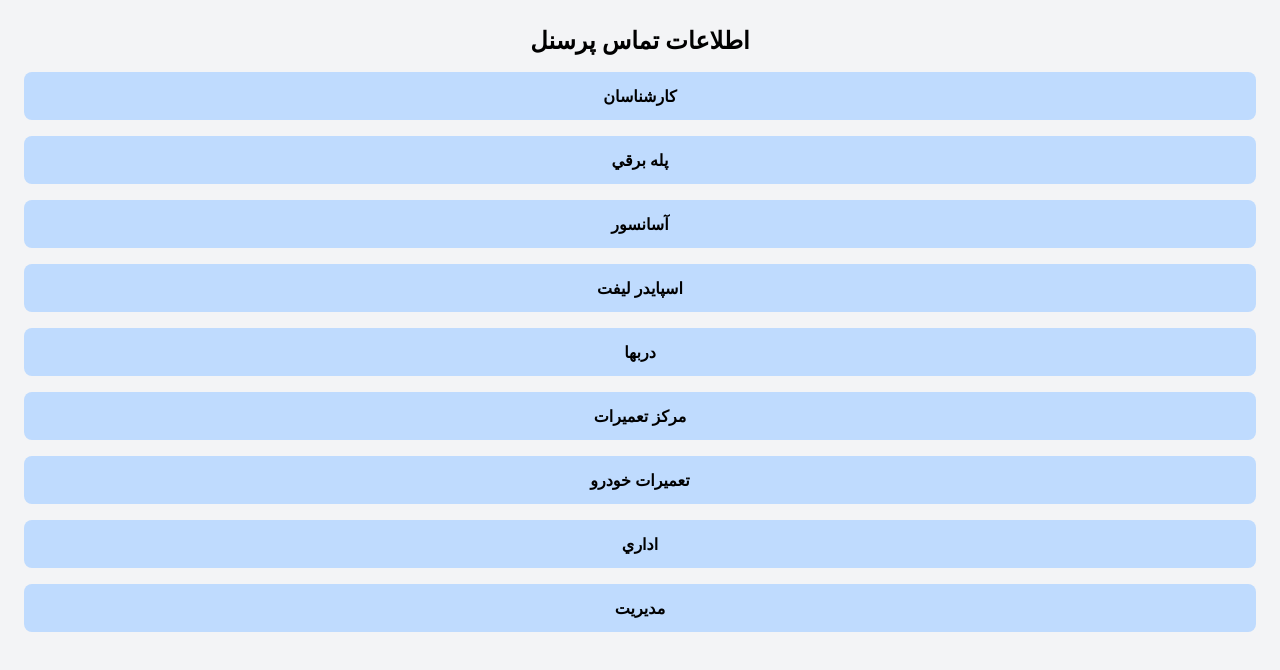
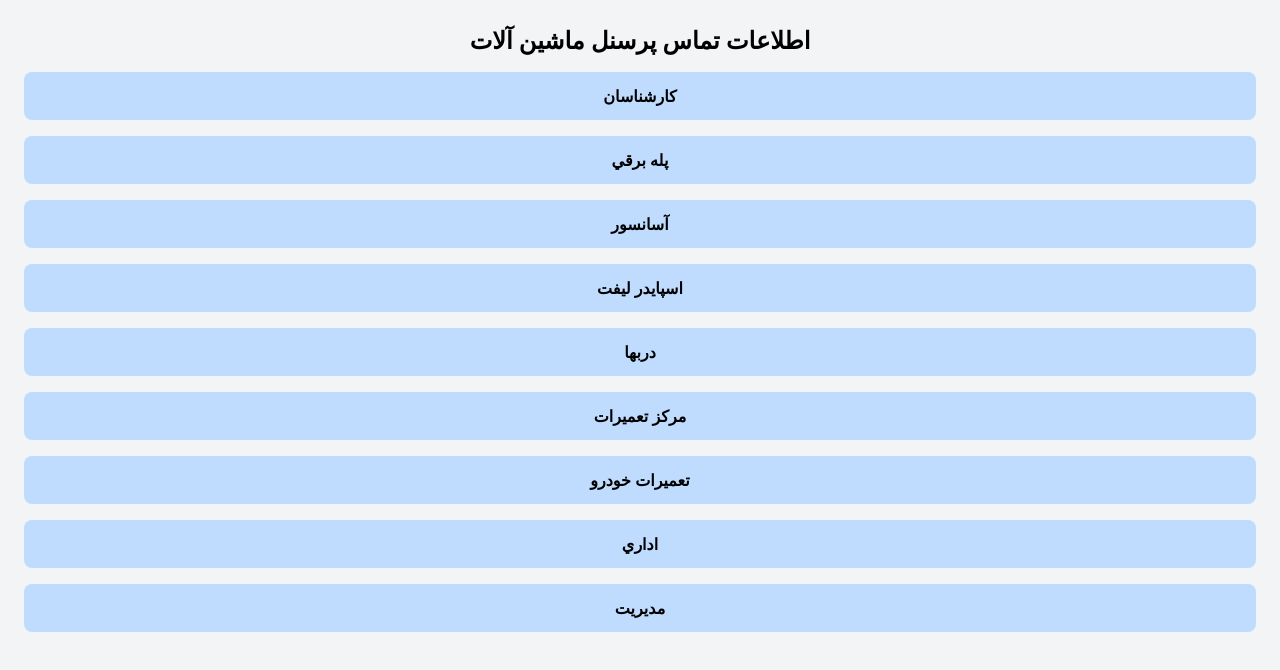
Before and after one commit to choofe/Personnel_Directory, a React (Create React App) app: page / in a window 1280 px wide. Shown: the top 670 px of the page. Built offline with nearby package versions, Linux system fonts and the light colour scheme.

Commit message:
Update PersonnelList.js

```diff
--- a/src/PersonnelList.js
+++ b/src/PersonnelList.js
@@ -160,7 +160,7 @@ const PersonnelList = () => {
 
     return (
         <div className="p-6 bg-gray-100 min-h-screen text-center">
-            <h1 className="text-2xl font-bold mb-4">اطلاعات تماس پرسنل</h1>
+            <h1 className="text-2xl font-bold mb-4">اطلاعات تماس پرسنل ماشین آلات</h1>
             {groups.map((group, index) => (
                 <div key={index} className="mb-4">
                     <button
@@ -172,7 +172,7 @@ const PersonnelList = () => {
                     {openGroups[index] && (
                         <div className="mt-2 p-4 bg-white shadow-lg rounded-lg">
                             {group.shiftTracking && (
-                                <div className="mb-2 text-sm text-gray-600">
+                                <div className="mb-2 text-sm text-gray-600 font-semibold">
                                     شیفت فعلی: <strong>Team {currentShift}</strong>
                                 </div>
                             )}
@@ -180,7 +180,7 @@ const PersonnelList = () => {
                                 {group.contacts.map((contact, i) => (
                                     <li
                                         key={i}
-                                        className={`flex flex-wrap items-center justify-between border-b py-2 px-4 text-lg ${shiftTeams[currentShift]?.includes(contact.name) ? 'bg-green-200' : ''}`}
+                                        className={`flex flex-wrap items-center justify-between border-b py-2 px-4 text-lg ${shiftTeams[currentShift]?.includes(contact.name) ? 'bg-green-200 font-semibold' : ''}`}
                                     >
                                         {contact.phone === "شماره تماس" ?
                                             (<span className="ltr text-black font-semibold"> {contact.phone} </span>) :
```
